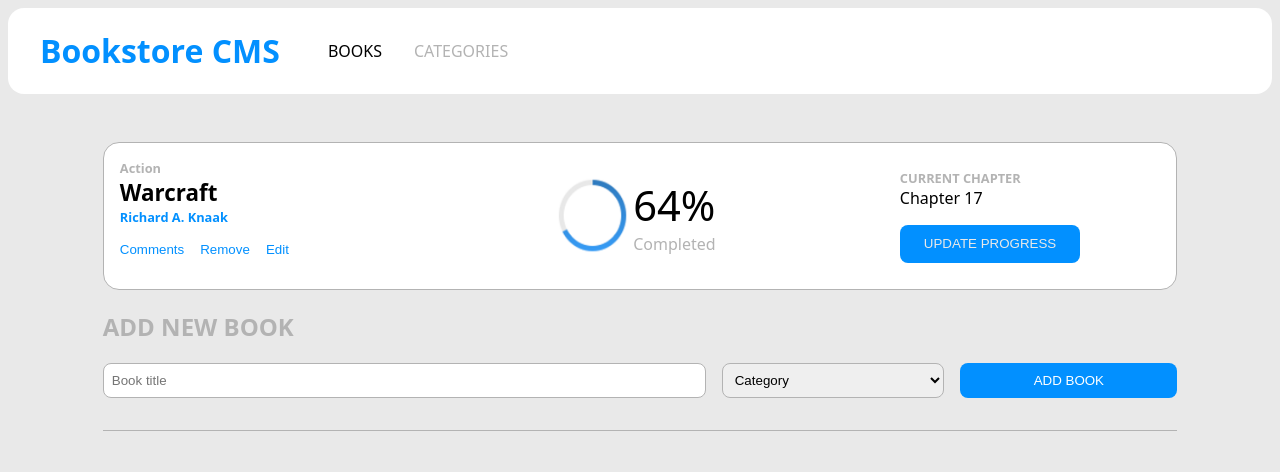
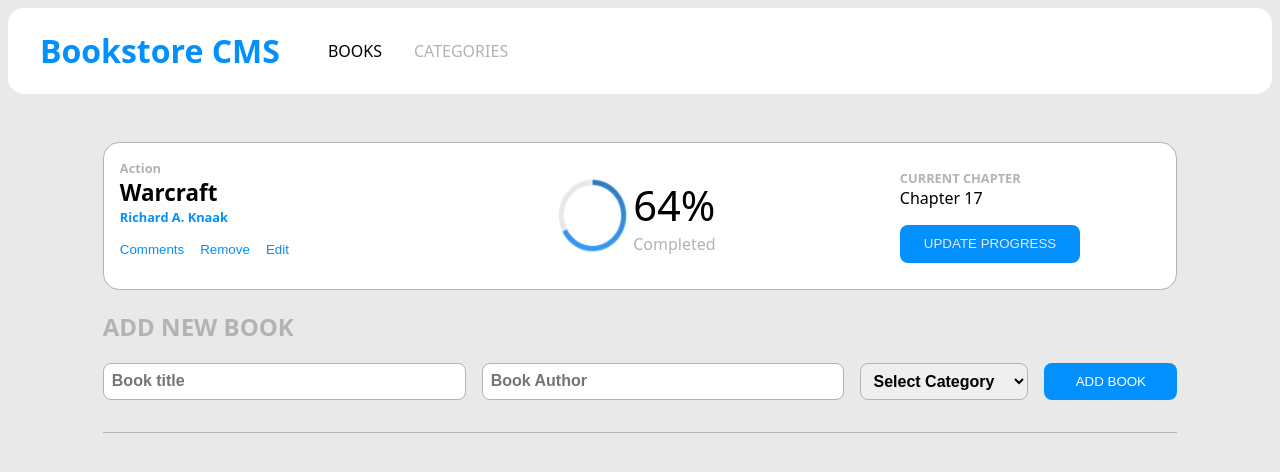
Before and after one commit to Khaled-AlKhateeb/bookstore, a React (Create React App) app: page / in a window 1280 px wide. Shown: the top 472 px of the page. Built offline with nearby package versions, Linux system fonts and the light colour scheme.

Commit message:
attempt 1

```diff
--- a/package.json
+++ b/package.json
@@ -13,6 +13,7 @@
     "react-router-dom": "^6.4.3",
     "react-scripts": "5.0.1",
     "redux": "^4.2.0",
+    "uuid": "^9.0.0",
     "web-vitals": "^2.1.4"
   },
   "scripts": {
--- a/src/App.js
+++ b/src/App.js
@@ -1,7 +1,8 @@
 import React from 'react';
 import { Routes, Route, Link } from 'react-router-dom';
+import { useSelector } from 'react-redux';
+import Addbook from './components/Addbook';
 import Book from './components/Book';
-import Addbook from './components/Addbook';
 import CheckStatus from './components/Checkstatus';
 
 class App extends React.Component {
@@ -22,7 +23,9 @@ class App extends React.Component {
   }
 }
 
-const Books = () => (
+const Books = () => {
+  const book = useSelector((state) => state.book);
+  return (
     <div>
       <div className="nav-container">
         <h1 className="head-title">Bookstore CMS</h1>
@@ -32,11 +35,12 @@ const Books = () => (
         </nav>
       </div>
       <div className="books-container">
-      <Book />
+        <Book Book={book} />
         <Addbook />
       </div>
     </div>
   );
+};
 
 const Categories = () => (
   <div>
--- a/src/components/Addbook.js
+++ b/src/components/Addbook.js
@@ -1,26 +1,89 @@
 import React from 'react';
+import { useSelector, useDispatch } from 'react-redux';
+import { addBook } from '../redux/books/books';
 
-class Addbook extends React.Component {
-  constructor(props) {
-    super(props);
-    this.state = {};
-  }
-
-  render() {
+const Addbook = () => {
+  const book = useSelector((state) => state.book);
+  console.log(book);
+  const dispatch = useDispatch();
+  const newBook = {
+    id: null,
+    title: null,
+    author: null,
+    category: null,
+    completed: false,
+  };
+  const onChangeTitle = (e) => {
+    newBook.title = e.target.value;
+    return newBook;
+  };
+  const onChangeAuthor = (e) => {
+    newBook.author = e.target.value;
+    return newBook;
+  };
+  const onChangeCategory = (e) => {
+    newBook.category = e.target.value;
+    return newBook;
+  };
   return (
     <div className="addbook-container">
       <h2 className="addbook-title">add new book</h2>
-        <form className="addbook-form">
-          <input className="addbook-input-title input" type="text" placeholder="Book title" />
-          <select className="category-selection input" type="text">
-            <option className="category-option" value="" disabled selected hidden>Category</option>
+      <form
+        className="addbook-form"
+        onSubmit={(e) => {
+          e.preventDefault();
+          dispatch(addBook());
+        }}
+      >
+        <input
+          onChange={onChangeTitle}
+          className="addbook-input input"
+          type="text"
+          placeholder="Book title"
+          required
+        />
+        <input
+          onChange={onChangeAuthor}
+          className="addbook-input input"
+          type="text"
+          placeholder="Book Author"
+          required
+        />
+        <select
+          onChange={onChangeCategory}
+          className="category-selection input"
+          type="text"
+          defaultValue="empty"
+          required
+        >
+          <option className="category-option" value="empty" disabled hidden>Select Category</option>
           <option className="category-option" value="action">Action</option>
+          <option className="category-option" value="adventure">Adventure</option>
+          <option className="category-option" value="art">Art</option>
+          <option className="category-option" value="development">Development</option>
+          <option className="category-option" value="dystopian">Dystopian</option>
+          <option className="category-option" value="fantasy">Fantasy</option>
+          <option className="category-option" value="health">Health</option>
+          <option className="category-option" value="historical fiction">Historical Fiction</option>
+          <option className="category-option" value="history">History</option>
+          <option className="category-option" value="horror">Horror</option>
+          <option className="category-option" value="humor">Humor</option>
+          <option className="category-option" value="mystery">Mystery</option>
+          <option className="category-option" value="paranormal">Paranormal</option>
+          <option className="category-option" value="science fiction">Science Fiction</option>
+          <option className="category-option" value="thriller">Thriller</option>
         </select>
-          <button className="addbook-btn" type="submit" placeholder="Category">add book</button>
+        <button
+          id="addbookBtn"
+          className="addbook-btn"
+          type="submit"
+          placeholder="Category"
+        >
+          add book
+        </button>
       </form>
     </div>
   );
-  }
-}
+};
 
 export default Addbook;
--- a/src/index.css
+++ b/src/index.css
@@ -166,17 +166,17 @@ body {
   border-radius: 0.5rem;
 }
 
-.addbook-input-title {
+.addbook-input {
   flex: 2;
+  font-size: 1rem;
+  font-weight: 700;
 }
 
 .category-selection {
   flex: 0.7;
   padding: 0.5rem;
-}
-
-.category-option {
-  padding: 0.5rem;
+  font-size: 1rem;
+  font-weight: 700;
 }
 
 .addbook-btn {
--- a/src/index.js
+++ b/src/index.js
@@ -2,14 +2,18 @@ import React from 'react';
 import ReactDOM from 'react-dom/client';
 import './index.css';
 import { BrowserRouter } from 'react-router-dom';
+import { Provider } from 'react-redux';
 import App from './App';
 import reportWebVitals from './reportWebVitals';
+import store from './redux/configureStore';
 
 const root = ReactDOM.createRoot(document.getElementById('root'));
 root.render(
   <React.StrictMode>
     <BrowserRouter>
-      <App />
+      <Provider store={store}>
+        <App />
+      </Provider>
     </BrowserRouter>
   </React.StrictMode>,
 );
--- /dev/null
+++ b/src/redux.js
@@ -0,0 +1,7 @@
+import React from 'react';
+import { useSelector } from 'react-redux';
+
+export default () => {
+  const addbook = useSelector(state => state.book)
+    return console.log(addbook);
+};
--- a/src/redux/books/books.js
+++ b/src/redux/books/books.js
@@ -1,16 +1,27 @@
+import { v4 as uuidv4 } from 'uuid';
+
 const ADDBOOK = 'ADDBOOK';
 const REMOVEBOOK = 'REMOVEBOOK';
 
-const booksReducer = (state = [], action) => {
+export default function booksReducer(state = [{
+  id: uuidv4(),
+  title: 'Warcraft',
+  author: 'Richard A. Kanaak',
+  category: 'Historical Fantasy',
+  completed: false,
+}], action) {
   switch (action.type) {
     case ADDBOOK:
       return [
         ...state,
         {
-          id: action.id,
-          text: action.text,
+          id: uuidv4(),
+          title: action.title,
+          author: action.author,
+          category: action.category,
           completed: false,
         },
+        console.log(action),
       ];
     case REMOVEBOOK:
       return state.map((book) => {
@@ -22,14 +33,12 @@ const booksReducer = (state = [], action) => {
     default:
       return state;
   }
-};
+}
 
-const addBook = () => ({
+export const addBook = () => ({
   type: ADDBOOK,
 });
 
-const removeBook = () => ({
+export const removeBook = () => ({
   type: REMOVEBOOK,
 });
-
-export { booksReducer, addBook, removeBook };
--- a/src/redux/categories/categories.js
+++ b/src/redux/categories/categories.js
@@ -1,7 +1,7 @@
 const COMPLETED = 'COMPLETED';
 const INPROGRESS = 'INPROGRESS';
 
-const categoryReducer = (state = [], action) => {
+export default function categoryReducer(state = [], action) {
   switch (action.type) {
     case COMPLETED:
       return 'UNDER CONSTRUCTION';
@@ -10,14 +10,12 @@ const categoryReducer = (state = [], action) => {
     default:
       return state;
   }
-};
+}
 
-const statusCompleted = () => ({
+export const statusCompleted = () => ({
   type: COMPLETED,
 });
 
-const statusInProgress = () => ({
+export const statusInProgress = () => ({
   type: INPROGRESS,
 });
-
-export { categoryReducer, statusCompleted, statusInProgress };
--- a/src/redux/configureStore.js
+++ b/src/redux/configureStore.js
@@ -1,10 +1,12 @@
-import { combineReducers } from 'redux';
+import { combineReducers, legacy_createStore as createStore } from 'redux';
 import bookReducer from './books/books';
 import categoryReducer from './categories/categories';
 
-const configureStore = combineReducers({
+const reducers = combineReducers({
   book: bookReducer,
   category: categoryReducer,
 });
 
-export default configureStore;
+export default createStore(
+  (state, action) => reducers(state, action),
+);
```
Also changed, not shown: 1 other file (tests, documents, lock files or other folders). Lines whose indentation alone changed are shown as unchanged.
